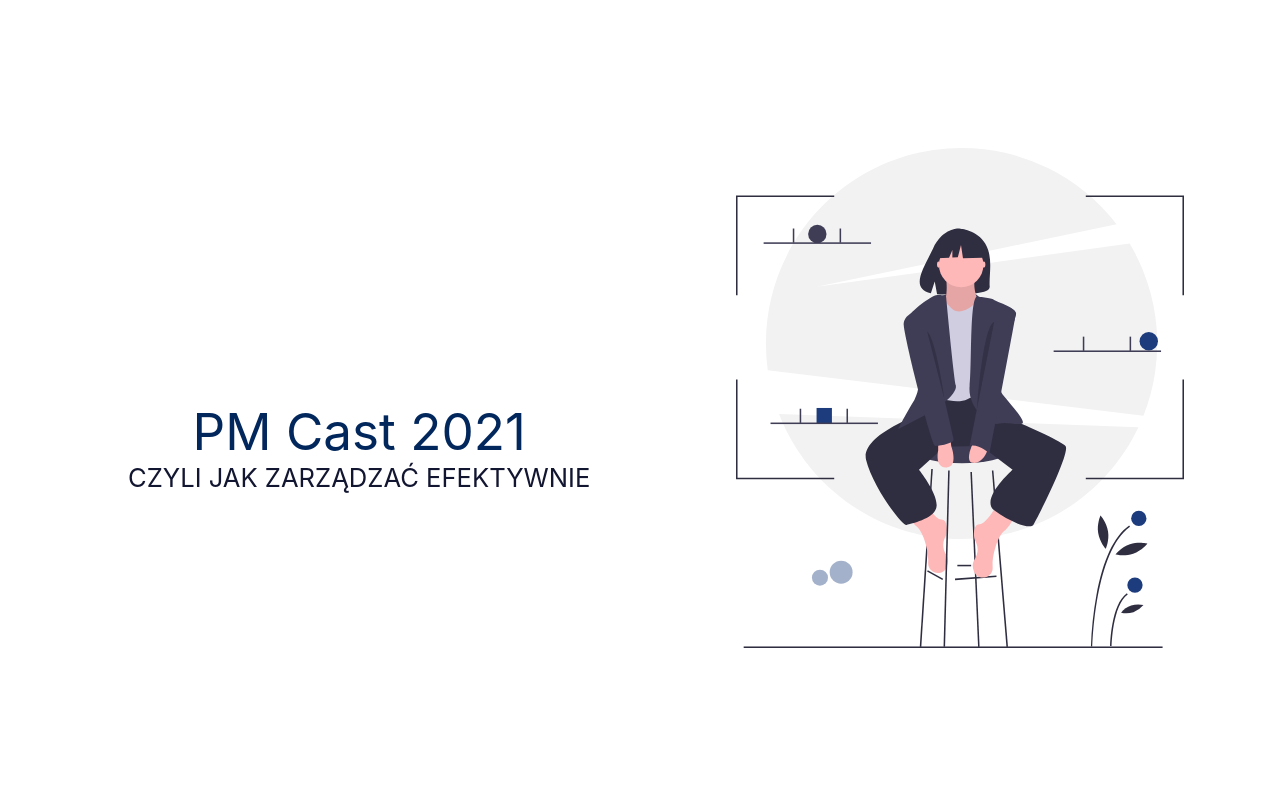
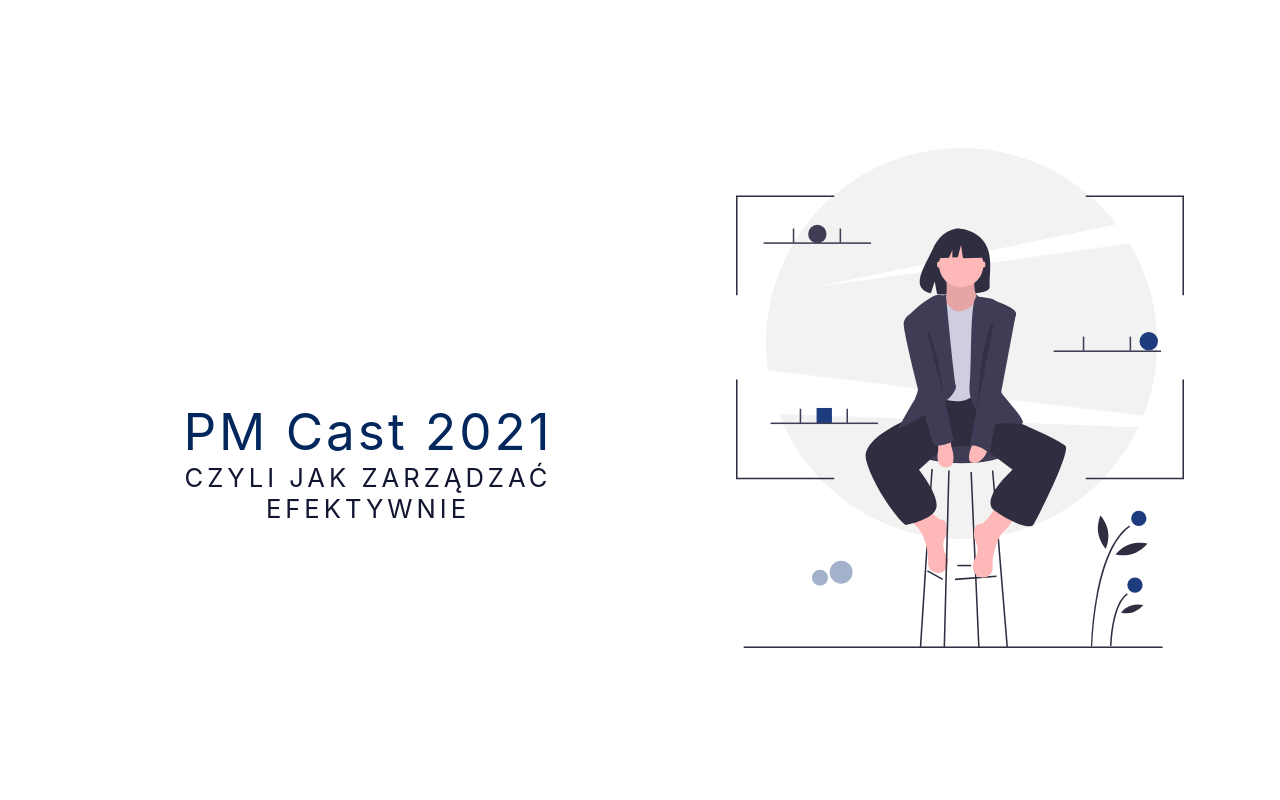
Before and after one commit to AlutkaG/PMCast, a React (Create React App) app in the folder frontend/: page /interpersonalCommunication in a window 1280 px wide. Shown: the top 800 px of the page. Built offline with nearby package versions, Linux system fonts and the light colour scheme.

Commit message:
Final version

```diff
--- a/frontend/src/components/Schedule/Schedule.js
+++ b/frontend/src/components/Schedule/Schedule.js
@@ -1,7 +1,7 @@
 import ScheduleListManagement from "./ScheduleList/ScheduleListManagement";
 import ScheduleListSoftSkills from "./ScheduleList/ScheduleListSoftSkills";
 import ScheduleListInterpersonalCommunication from "./ScheduleList/ScheduleListInterpersonalCommunication";
-import { BrowserRouter, Switch, Route, Link } from "react-router-dom";
+import { BrowserRouter, Switch, Route, Link, Redirect } from "react-router-dom";
 import "./Schedule.css";
 import { useState } from "react";
 
@@ -55,6 +55,9 @@ const Schedule = () => {
           </div>
         </div>
         <Switch>
+          <Route exact path="/">
+            <Redirect to="management" />
+          </Route>
           <Route path="/management" component={ScheduleListManagement} />
           <Route path="/softSkills" component={ScheduleListSoftSkills} />
           <Route
--- a/frontend/src/components/Schedule/ScheduleCard/ScheduleCard.css
+++ b/frontend/src/components/Schedule/ScheduleCard/ScheduleCard.css
@@ -67,6 +67,7 @@
   background-color: #01275c;
   color: white;
   padding: 1.5vh 0vw 1.5vh 0vw;
+  cursor: pointer;
 }
 
 @media (max-width: 1000px) and(min-width:801px) {
--- a/frontend/src/components/Schedule/ScheduleList/ScheduleListInterpersonalCommunication.js
+++ b/frontend/src/components/Schedule/ScheduleList/ScheduleListInterpersonalCommunication.js
@@ -8,7 +8,7 @@ const softSkillsList = [
     header: "Soft skills",
     content:
       "Lorem ipsum dolor sit amet, consectetur adipiscing elit, sed do eiusmod tempor incididunt ut labore et dolore magna aliqua. Ut enim ad minim veniam, quis nostrud exercitation ullamco laboris nisi ut aliquip ex ea commodo consequat. tutaj będzie opisany webinar w sensie tematycznym",
-    name: "Magda Gessler",
+    name: "Tomasz Karolak",
     status: "LUDWIK BOSKI",
   },
   {
@@ -17,7 +17,7 @@ const softSkillsList = [
     header: "Soft skills",
     content:
       "Lorem ipsum dolor sit amet, consectetur adipiscing elit, sed do eiusmod tempor incididunt ut labore et dolore magna aliqua. Ut enim ad minim veniam, quis nostrud exercitation ullamco laboris nisi ut aliquip ex ea commodo consequat. tutaj będzie opisany webinar w sensie tematycznym",
-    name: "Magda Gessler",
+    name: "Tomasz Karolak",
     status: "LUDWIK BOSKI",
   },
   {
@@ -26,7 +26,7 @@ const softSkillsList = [
     header: "Soft skills",
     content:
       "Lorem ipsum dolor sit amet, consectetur adipiscing elit, sed do eiusmod tempor incididunt ut labore et dolore magna aliqua. Ut enim ad minim veniam, quis nostrud exercitation ullamco laboris nisi ut aliquip ex ea commodo consequat. tutaj będzie opisany webinar w sensie tematycznym",
-    name: "Magda Gessler",
+    name: "Tomasz Karolak",
     status: "LUDWIK BOSKI",
   },
 ];
--- a/frontend/src/components/WelcomeSection/WelcomeSection.css
+++ b/frontend/src/components/WelcomeSection/WelcomeSection.css
@@ -12,15 +12,17 @@
 .welcome_section-content-div {
   position: absolute;
   top: 40%;
-  left: 20%;
+  left: 15%;
 }
 .welcome_section-title {
   font-size: 4vw;
+  letter-spacing: 3px;
   color: #01275c;
 }
 
 .welcome_section-subtitle {
   font-size: 2vw;
+  letter-spacing: 4px;
   color: #121631;
 }
 
```
